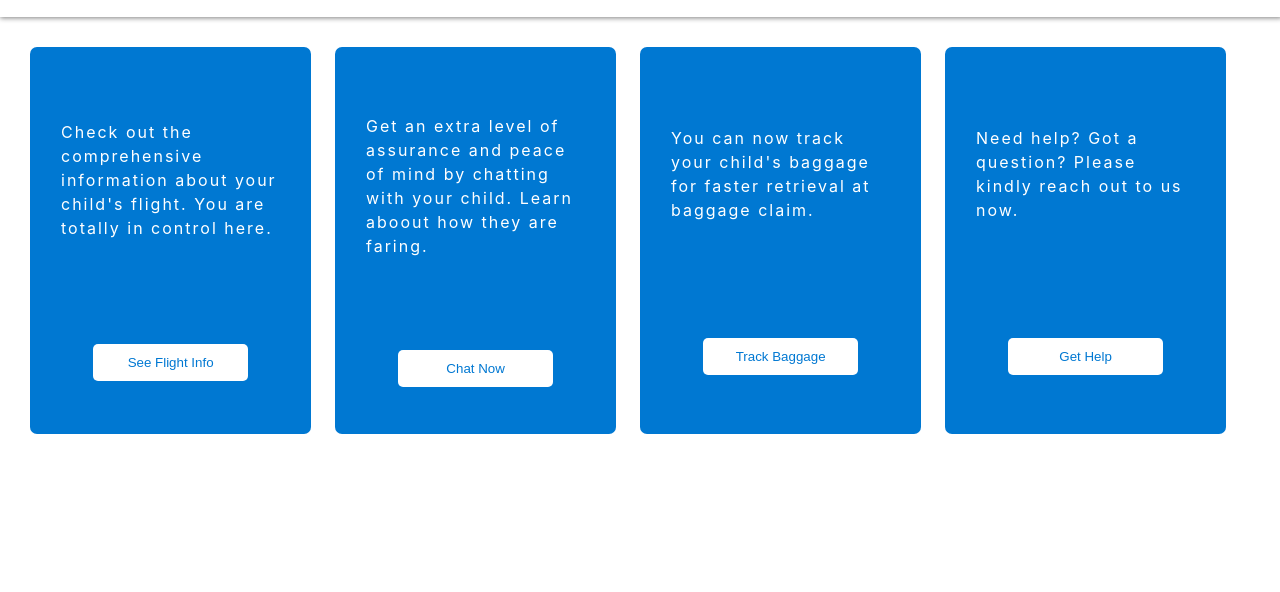
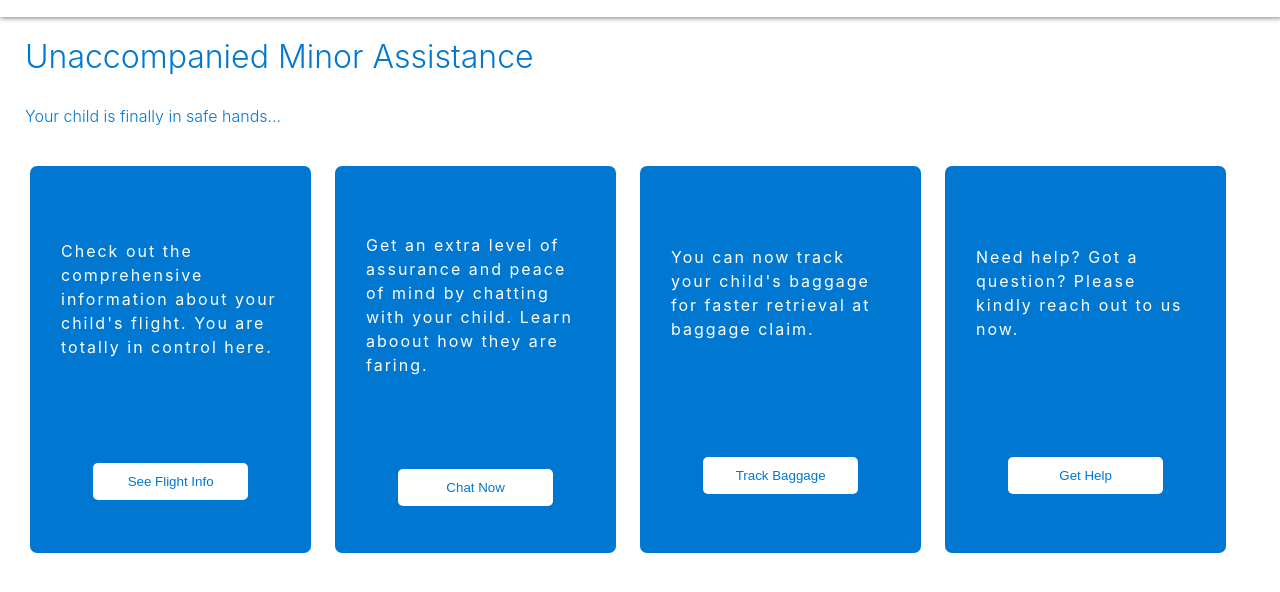
Before and after one commit to izuchukwumba/talladegaUMA, a plain HTML site: page dashboard/dashboard.html in a window 1280 px wide. Shown: the part 100-692 px from the top of the page. Drawn offline with Linux system fonts and the light colour scheme.

Commit message:
final commit 2; lol

```diff
--- a/dashboard/dashboard.css
+++ b/dashboard/dashboard.css
@@ -170,3 +170,17 @@ a {
   background-color: #fff;
   color: #0078d2;
 }
+
+.heading {
+  color: #0078d2;
+  font-weight: 300;
+  font-size: 200%;
+  padding: 20px 25px;
+}
+
+.subheading {
+  color: #0078d2;
+  font-weight: 300;
+  font-size: 100%;
+  padding: 10px 25px;
+}
--- a/dashboard/dashboard.html
+++ b/dashboard/dashboard.html
@@ -45,6 +45,8 @@
         </div>
       </nav>
     </header>
+    <div class="heading">Unaccompanied Minor Assistance</div>
+    <div class="subheading">Your child is finally in safe hands...</div>
     <div class="content-container">
       <div class="content-div content-flight-info">
         <div class="content-text">
--- a/landing-page/landing-page.css
+++ b/landing-page/landing-page.css
@@ -75,7 +75,6 @@ a {
 
 .login {
   border-color: transparent;
-
   background-color: #0078d2;
   font-family: AmericanSansMedium, Calibri, Helvetica, Arial, sans-serif;
   color: #fff !important;
```
